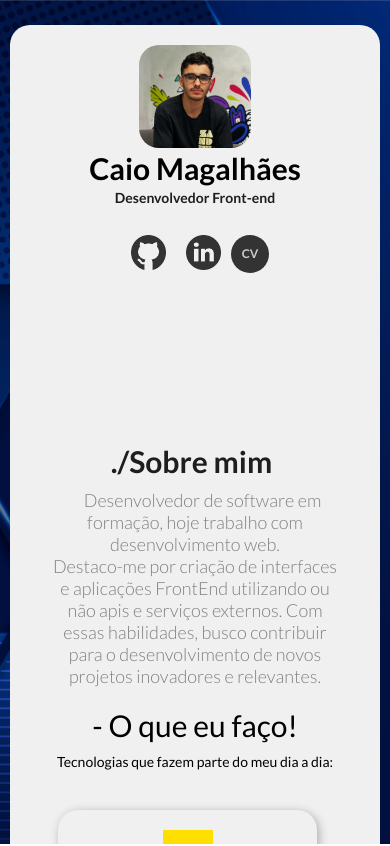
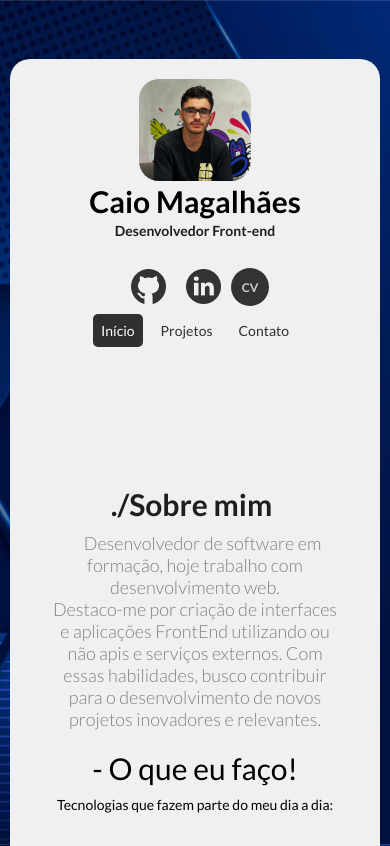
Before and after one commit to caamag/profile, a React (Create React App) app: page / in a window 390 px wide. Shown: the top 846 px of the page. Built offline with nearby package versions, Linux system fonts and the light colour scheme.

Commit message:
enviando atualizações de responsividade

```diff
--- a/src/App.css
+++ b/src/App.css
@@ -17,6 +17,6 @@
         width: 100%;
         flex-direction: column;
         align-items: center;
-        height: 97vh;
+        height: 130vh;
     }
 }
--- a/src/components/contacts/contact.css
+++ b/src/components/contacts/contact.css
@@ -94,7 +94,7 @@
     color: rgb(93, 93, 93);
 }
 
-.cv-btn{
+.cv-btn {
     background-color: black;
     width: 30px;
     height: 30px;
@@ -111,8 +111,35 @@
     font-weight: bold;
 }
 
-.cv-btn:hover{
+.cv-btn:hover {
     filter: invert(0%);
+}
+
+.nav-mobile {
+    width: 100%;
+    margin: 0 auto;
+    height: 50px;
+    margin-top: 10px;
+    display: flex;
+    align-items: center;
+    display: none;
+    justify-content: space-between;
+}
+
+.nav-mobile a {
+    color: rgb(48, 48, 48);
+    text-decoration: none;
+    font-size: 1.4rem;
+    padding: 8px;
+    margin-left: 5px;
+    margin-right: 5px;
+    border-radius: 5px;
+    transition: 150ms;
+}
+
+.nav-mobile .active {
+    background-color: rgb(48, 48, 48);
+    color: white;
 }
 
 /*querys*/
@@ -120,6 +147,7 @@
     .contact-content {
         width: 95%;
         height: 40%;
+        margin-top: 80%;
     }
 
     .profile-image {
@@ -130,4 +158,8 @@
     .contacts-box {
         display: none;
     }
+
+    .nav-mobile {
+        display: block;
+    }
 }
--- a/src/components/contacts/contact.jsx
+++ b/src/components/contacts/contact.jsx
@@ -7,6 +7,8 @@ import linkedinIcon from './assets/linkedin.png';
 import smathphoneIcon from './assets/smartphone.png';
 import emailIcon from './assets/o-email.png';
 import cvFile from '../../PDF/Curriculo-Caio-Lopes.pdf';
+
+import { NavLink } from 'react-router-dom';
 
 function Contact() {
     return <div className='contact-content'>
@@ -24,6 +26,14 @@ function Contact() {
             </a>
 
             <a href={cvFile} className='cv-btn' target='_blank'>CV</a>
+        </div>
+
+        <div className='nav-mobile'>
+            <NavLink to={'/'}>Início</NavLink>
+
+            <NavLink to={'/projects'}>Projetos</NavLink>
+
+            <NavLink to={'/contact'}>Contato</NavLink>
         </div>
 
         <div className='contacts-box'>
--- a/src/index.css
+++ b/src/index.css
@@ -103,7 +103,7 @@ h3 {
     }
 
     .container {
-        height: 60%;
+        height: 140%;
         width: 95%;
 
     }
```
